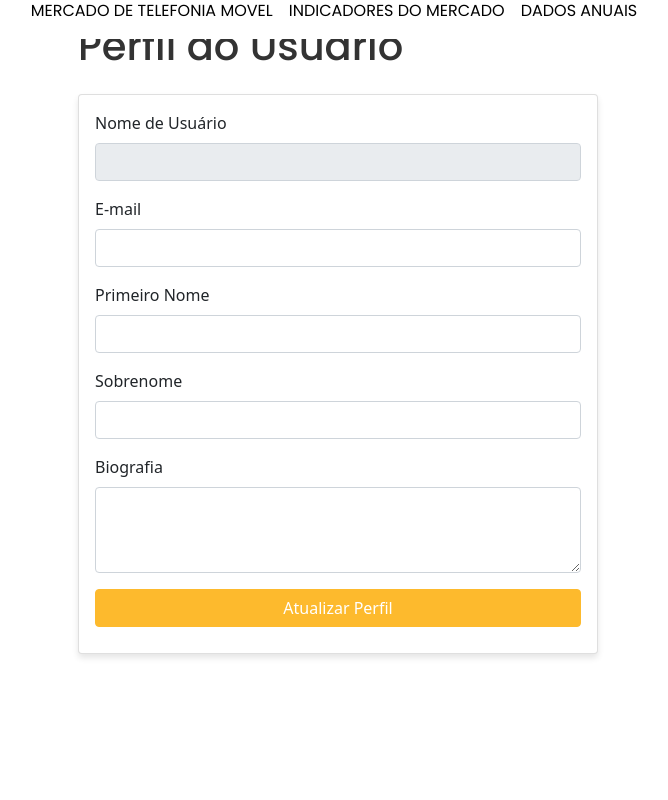
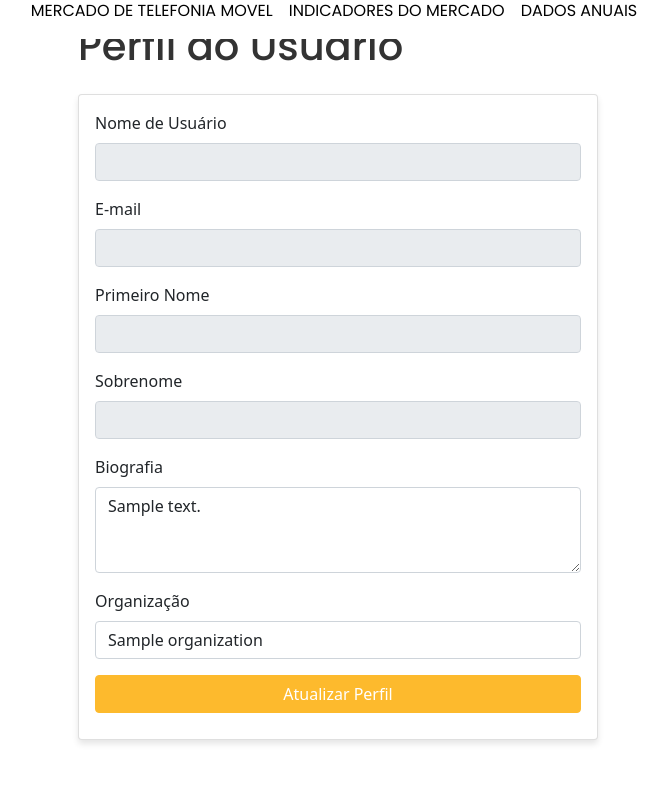
Before and after one commit to atchutchi/relatorio-mercado, a Django app: template indicator_management/templates/indicator_management/user_profile.html in a window 1280 px wide. Shown: the part 118-918 px from the top of the page, without its empty margins (302-970 px from the left). Before the commit the page ends 776 px from the top, so only its background shows below. Run offline with Django 5.2, Linux system fonts and the light colour scheme; the template is opened without the code that fills it: most values are stand-ins (such as "Sample title", 1, 10 or a date in 2020); some libraries are stand-ins or nearby versions.

Commit message:
Fix UserProfile handling: Ensure profile creation for logged-in user if not existing. Update user_profile.html template for correct field references and set user fields to read-only.

```diff
--- a/indicator_management/templates/indicator_management/user_profile.html
+++ b/indicator_management/templates/indicator_management/user_profile.html
@@ -19,19 +19,23 @@
                 </div>
                 <div class="mb-3">
                     <label for="email" class="form-label">E-mail</label>
-                    <input type="email" class="form-control" id="email" name="email" value="{{ user.email }}" required>
+                    <input type="email" class="form-control" id="email" name="email" value="{{ user.email }}" readonly>
                 </div>
                 <div class="mb-3">
                     <label for="first_name" class="form-label">Primeiro Nome</label>
-                    <input type="text" class="form-control" id="first_name" name="first_name" value="{{ user.first_name }}">
+                    <input type="text" class="form-control" id="first_name" name="first_name" value="{{ user.first_name }}" readonly>
                 </div>
                 <div class="mb-3">
                     <label for="last_name" class="form-label">Sobrenome</label>
-                    <input type="text" class="form-control" id="last_name" name="last_name" value="{{ user.last_name }}">
+                    <input type="text" class="form-control" id="last_name" name="last_name" value="{{ user.last_name }}" readonly>
                 </div>
                 <div class="mb-3">
                     <label for="bio" class="form-label">Biografia</label>
-                    <textarea class="form-control" id="bio" name="bio" rows="3">{{ user.userprofile.bio }}</textarea>
+                    <textarea class="form-control" id="bio" name="bio" rows="3">{{ userprofile.bio }}</textarea>
+                </div>
+                <div class="mb-3">
+                    <label for="organization" class="form-label">Organização</label>
+                    <input type="text" class="form-control" id="organization" name="organization" value="{{ userprofile.organization }}">
                 </div>
                 <button type="submit" class="btn btn-primary">Atualizar Perfil</button>
             </form>
--- a/indicator_management/views.py
+++ b/indicator_management/views.py
@@ -40,8 +40,10 @@ class UserProfileView(LoginRequiredMixin, UpdateView):
     fields = ['bio', 'organization']
 
     def get_object(self, queryset=None):
-        # Obtém o perfil do usuário atual
-        return get_object_or_404(UserProfile, user=self.request.user)
+        # Get or create a UserProfile for the logged-in user
+        user_profile, created = UserProfile.objects.get_or_create(user=self.request.user)
+        return user_profile
+
 
 class NotificationListView(LoginRequiredMixin, ListView):
     model = Notification
```
Also changed, not shown: relatorio_mercado/db.sqlite3.
